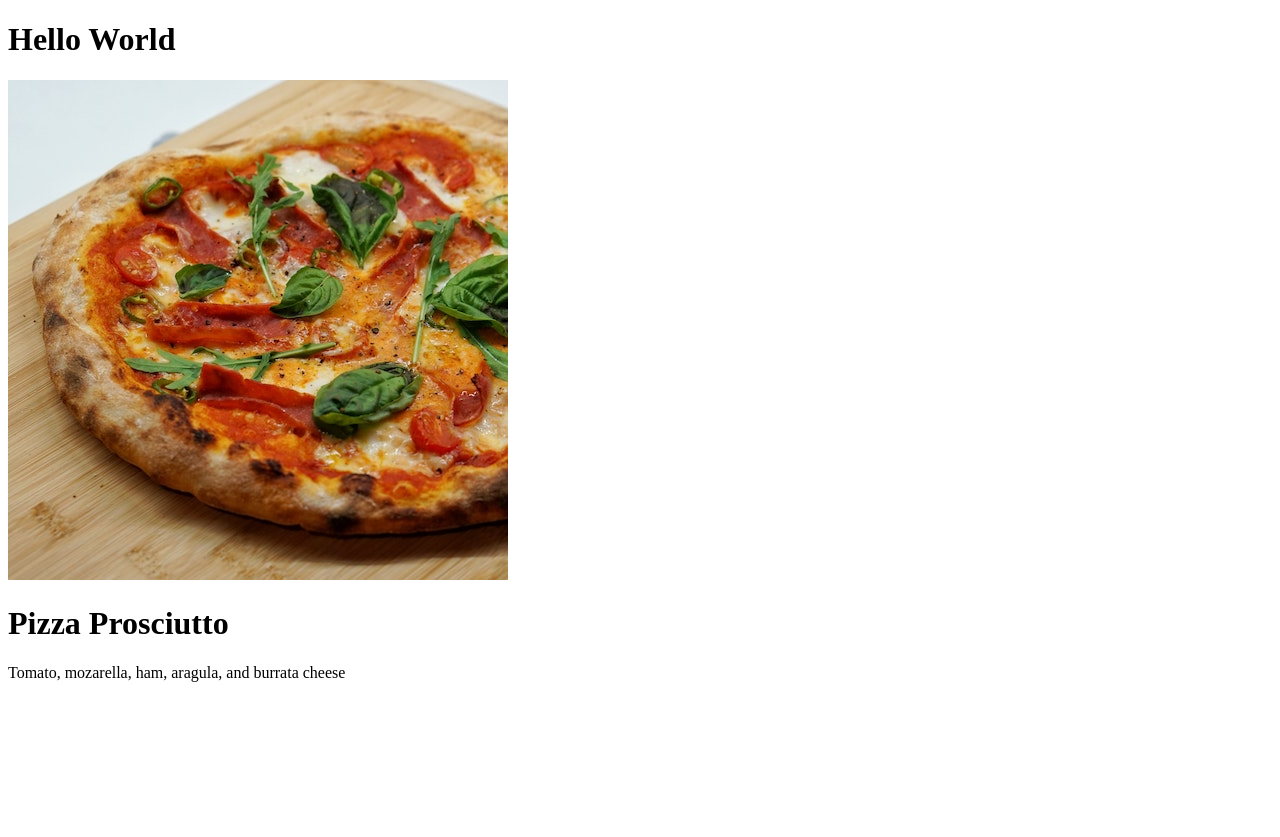
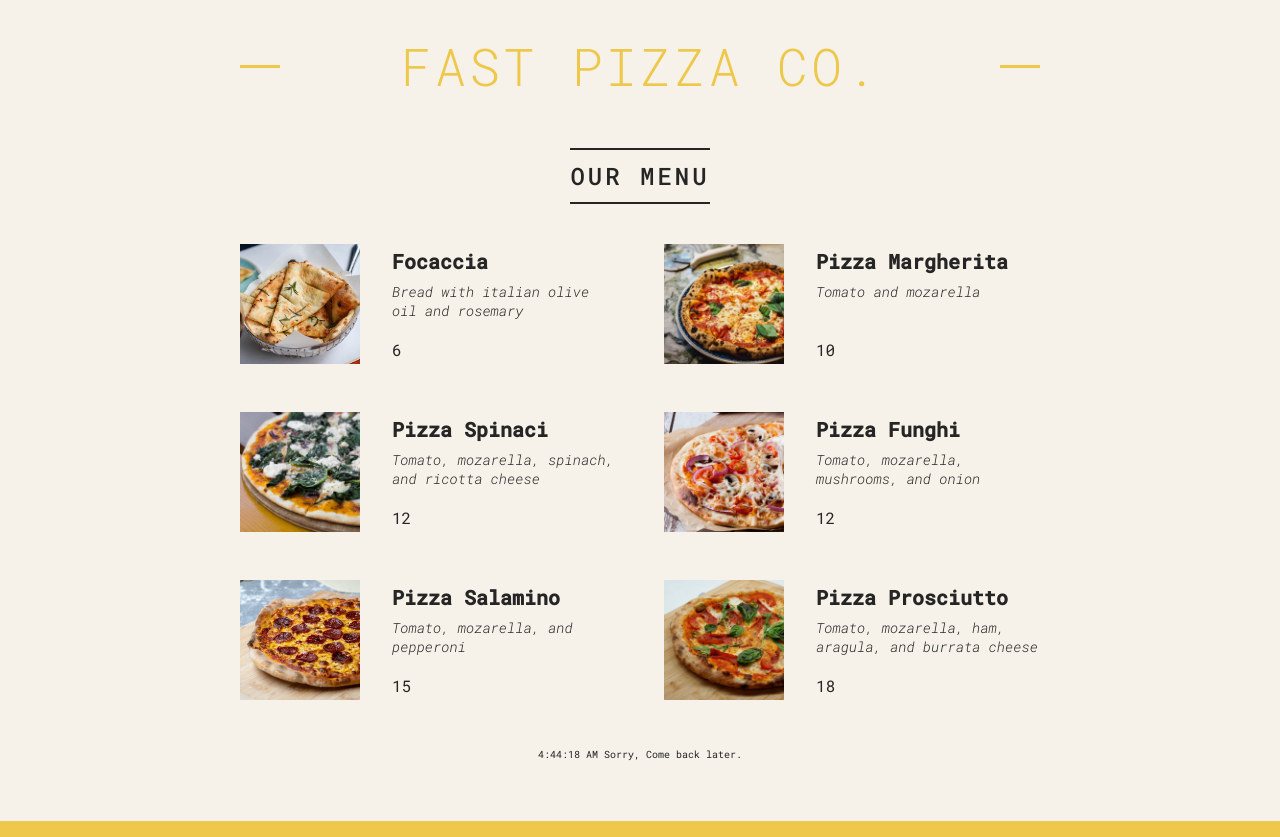
Before and after one commit to mdrakibur179/pizza-shop, a React (Vite) app: page / in a window 1280 px wide. Before the commit the page ends 800 px from the top, so only its background shows below. Built offline with nearby package versions, Linux system fonts and the light colour scheme.

Commit message:
added all pizza using map method

```diff
--- a/src/main.jsx
+++ b/src/main.jsx
@@ -1,6 +1,8 @@
+/* eslint-disable react/prop-types */
 /* eslint-disable react-refresh/only-export-components */
 import React from "react";
 import ReactDOM from "react-dom/client";
+import "./styles/index.css";
 
 const pizzaData = [
   {
@@ -49,20 +51,67 @@
 
 function App() {
   return (
-    <div>
-      <h1>Hello World</h1>
-      <Pizza />
+    <div className="container">
+      <Header />
+      <Menu />
+      <Footer />
     </div>
   );
 }
 
-function Pizza() {
-  return <div>
-    <img src="pizzas/prosciutto.jpg" alt="pizza-prosciutto" />
-    <h1>Pizza Prosciutto</h1>
-    <p>Tomato, mozarella, ham, aragula, and burrata cheese</p>
+function Header() {
+  return (
+    <header className="header">
+      <h1>Fast Pizza Co.</h1>
+    </header>
+  );
+}
 
-  </div>
+function Menu() {
+  return (
+    <main className="menu">
+      <h2>Our Menu</h2>
+      <ul className="pizzas">
+        {pizzaData.map((pizza) => (
+          <Pizza key={pizza.name} pizzaObj={pizza} />
+        ))}
+      </ul>
+      {/* <Pizza
+        photoName="pizzas/prosciutto.jpg"
+        name="Pizza Prosciutto"
+        ingredients="Tomato, mozarella, ham, aragula, and burrata cheese"
+        price={18}
+      /> */}
+    </main>
+  );
+}
+
+function Pizza(props) {
+  return (
+    <li className="pizza">
+      <img src={props.pizzaObj.photoName} alt={props.pizzaObj.name} />
+      <div>
+        <h1>{props.pizzaObj.name}</h1>
+        <p>{props.pizzaObj.ingredients}</p>
+        <span>{props.pizzaObj.price}</span>
+      </div>
+    </li>
+  );
+}
+
+function Footer() {
+  const getTime = new Date().toLocaleTimeString();
+  const hour = new Date().getHours();
+  const openHour = 10;
+  const closeHour = 22;
+  const isOpened = hour >= openHour && hour <= closeHour;
+
+  return (
+    <footer>
+      {getTime}
+      {isOpened ? " Currently We are opened" : " Sorry, Come back later."}
+    </footer>
+  );
 }
 
 const root = ReactDOM.createRoot(document.getElementById("root"));
--- /dev/null
+++ b/src/styles/index.css
@@ -0,0 +1,187 @@
+@import url('https://fonts.googleapis.com/css2?family=Roboto+Mono:ital,wght@0,300;0,400;0,500;1,300&display=swap');
+
+* {
+  margin: 0;
+  padding: 0;
+  box-sizing: border-box;
+}
+
+html {
+  font-size: 62.5%;
+}
+
+body {
+  font-family: 'Roboto Mono', sans-serif;
+  color: #252525;
+  font-weight: 400;
+  background-color: #f7f2e9;
+  border-bottom: 1.6rem solid #edc84b;
+  min-height: 100vh;
+  padding: 3.2rem;
+  padding-bottom: 6rem;
+}
+
+.container {
+  max-width: 80rem;
+  margin: 0 auto;
+
+  display: flex;
+  flex-direction: column;
+  align-items: center;
+  gap: 4.8rem;
+}
+
+/* *************** */
+
+.header {
+  align-self: stretch;
+}
+
+.header h1 {
+  /* Non-accessible color */
+  color: #edc84b;
+  /* color: #af8602; */
+
+  text-transform: uppercase;
+  text-align: center;
+  font-size: 5.2rem;
+  font-weight: 300;
+  letter-spacing: 3px;
+  position: relative;
+  width: 100%;
+  display: block;
+}
+
+.header h1::before,
+.header h1::after {
+  display: block;
+  content: '';
+  height: 3px;
+  width: 4rem;
+  background-color: #edc84b;
+  position: absolute;
+  top: calc(50% - 1px);
+}
+
+.header h1::before {
+  left: 0;
+}
+
+.header h1::after {
+  right: 0;
+}
+
+/* *************** */
+
+.menu {
+  display: flex;
+  flex-direction: column;
+  align-items: center;
+  gap: 4rem;
+}
+
+.menu h2 {
+  display: inline-block;
+  padding: 1rem 0;
+  border-top: 2px solid currentColor;
+  border-bottom: 2px solid currentColor;
+  font-size: 2.4rem;
+  text-transform: uppercase;
+  letter-spacing: 3px;
+  font-weight: 500;
+}
+
+.menu > p {
+  font-size: 1.5rem;
+  text-align: center;
+  line-height: 1.6;
+  width: 80%;
+}
+
+.pizzas {
+  list-style: none;
+  display: grid;
+  grid-template-columns: 1fr 1fr;
+  gap: 4.8rem;
+}
+
+.pizza {
+  display: flex;
+  gap: 3.2rem;
+}
+
+.pizza img {
+  width: 12rem;
+  aspect-ratio: 1;
+  align-self: start;
+}
+
+.pizza div {
+  display: flex;
+  flex-direction: column;
+  gap: 0.8rem;
+  padding: 0.4rem 0;
+}
+
+.pizza h3 {
+  font-size: 2rem;
+  font-weight: 400;
+}
+
+.pizza p {
+  font-size: 1.4rem;
+  font-weight: 300;
+  font-style: italic;
+  margin-bottom: auto;
+}
+
+.pizza span {
+  display: block;
+  font-size: 1.6rem;
+}
+
+.pizza.sold-out {
+  color: #888;
+}
+
+.pizza.sold-out img {
+  filter: grayscale();
+  opacity: 0.8;
+}
+
+/* *************** */
+
+.footer {
+  font-size: 1.4rem;
+}
+
+.order {
+  display: flex;
+  flex-direction: column;
+  align-items: center;
+  gap: 2.4rem;
+}
+
+.btn {
+  color: inherit;
+  font-family: inherit;
+  border: none;
+  font-size: 1.4rem;
+  font-weight: 500;
+  background-color: #edc84b;
+  padding: 1.4rem 3.2rem;
+  cursor: pointer;
+  transition: all 0.2s;
+}
+
+.btn:hover {
+  background-color: #e9bb24;
+}
+
+/*
+SPACING SYSTEM (px)
+2 / 4 / 8 / 12 / 16 / 24 / 32 / 40 / 48 / 64 / 80 / 96 / 128
+
+FONT SIZE SYSTEM (px)
+10 / 12 / 14 / 16 / 18 / 20 / 24 / 30 / 36 / 44 /52 / 62 / 74 / 86 / 98
+*/
```
